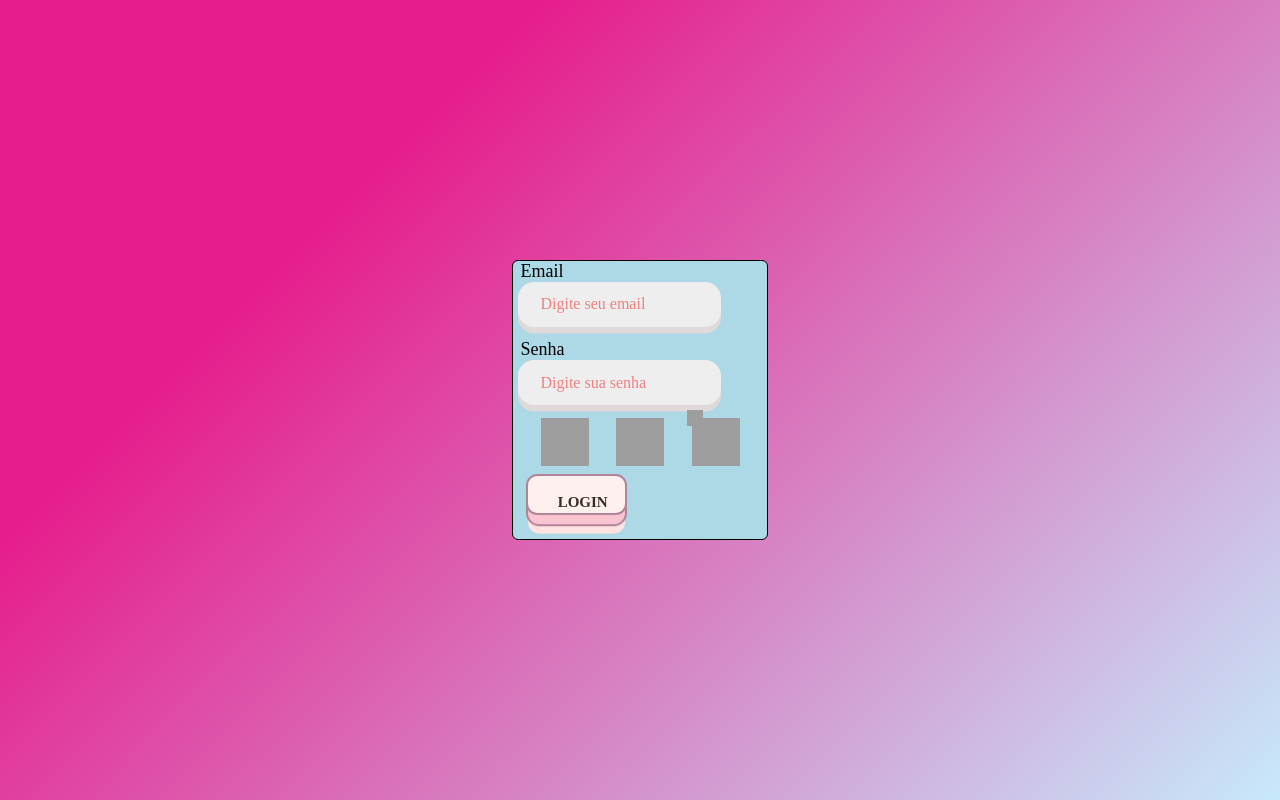
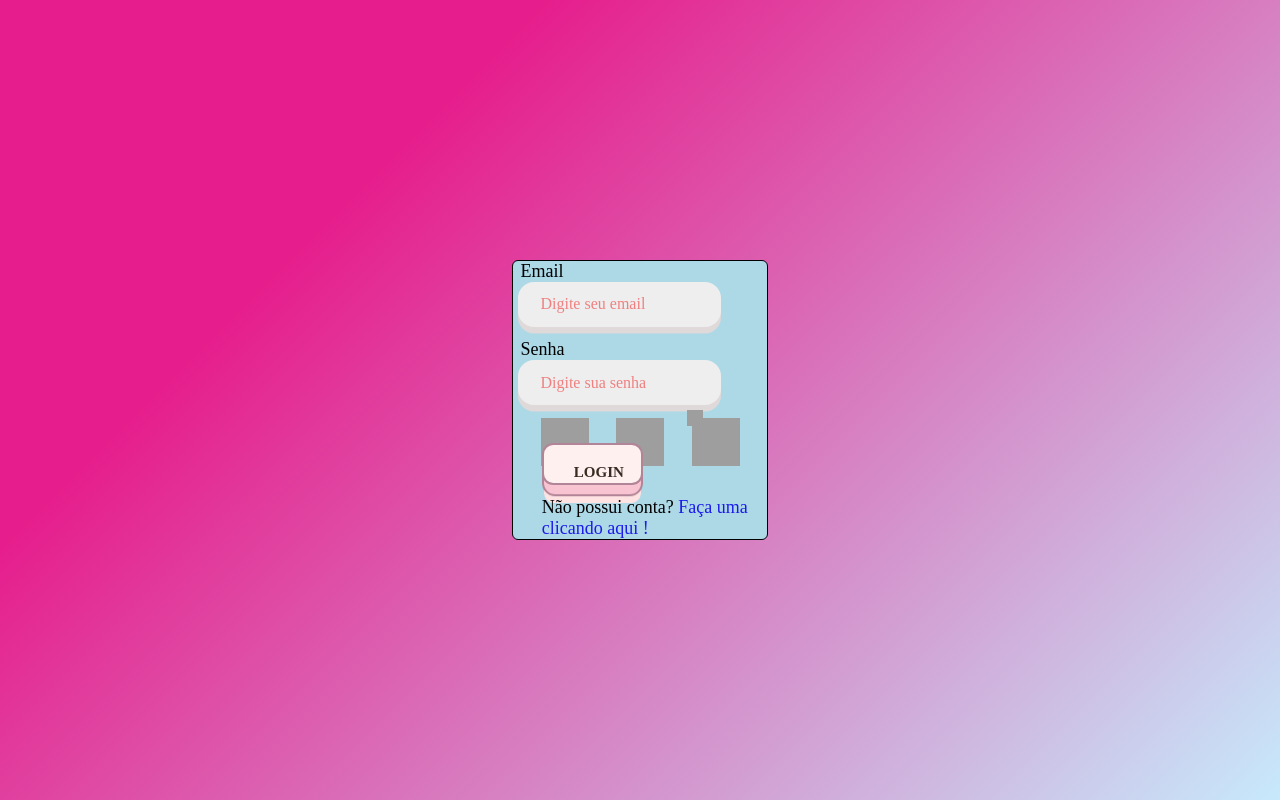
Before and after one commit to Bros12Lek/biblioteca, a PHP site: page /login.php in a window 1280 px wide. Run offline with PHP 8.4, Linux system fonts and the light colour scheme; some web fonts are replaced; grey boxes are pictures that could not be loaded.

Commit message:
Bug corrigido e novas funcionalidades adicionadas [Adriano]

```diff
--- a/cadastro.php
+++ b/cadastro.php
@@ -24,6 +24,8 @@
         <img width="48" height="48" src="https://img.icons8.com/stickers/100/instagram-new--v2.png" alt="instagram-new--v2"/>
         <img width="48" height="48" src="https://img.icons8.com/officel/40/linkedin.png" alt="linkedin"/>
       </section>
+      <p class="p">Já possui uma conta? <a href="./login.php">Faça o seu login !</a></p>
+    </form>
   </div>
   <script src="./src/passwordConfirm.js"></script>
 </body>
--- a/index.php
+++ b/index.php
@@ -9,9 +9,6 @@
 
  $res = $pdo->query($querry);
  $array = $res->fetchAll(PDO::FETCH_ASSOC);
-
-
- var_dump($_SESSION['usuario'], $_SESSION['login']);
 
 ?>
 
--- a/login.php
+++ b/login.php
@@ -19,6 +19,7 @@
                 <img width="48" height="48" src="https://img.icons8.com/officel/40/linkedin.png" alt="linkedin"/>
             </section>
             <button class="subForm" type="submit">Login</button>
+            <p class="facaConta" >Não possui conta? <a href="./cadastro.php">Faça uma clicando aqui !</a></p>
         </form>
     </div>
     <script src="./src/passwordShow.js"></script>
--- a/src/logOut-server.php
+++ b/src/logOut-server.php
@@ -13,6 +13,8 @@ if(isset($_SESSION['usuario'])){
     session_destroy();
 }
 
+session_start();
+
 if(!isset($_SESSION['login']) || !isset($_SESSION['usuario'])){
     $_SESSION['login'] = "deslogado";
     $_SESSION['usuario'] = "usuario_anonimo";
@@ -20,3 +22,5 @@ if(!isset($_SESSION['login']) || !isset($_SESSION['usuario'])){
     echo "<br>";
     echo $_SESSION['usuario'];
 }
+
+header("Location:../");
--- a/src/login-server.php
+++ b/src/login-server.php
@@ -7,10 +7,6 @@ require_once "./src/mysqlConnection.php";
 
 $email = $_POST['email'];
 $senha = $_POST['senha'];
-
-if(!isset($_SESSION['login'])){
-    $_SESSION['login'] = "deslogado";
-};
 
 $querry = "SELECT * FROM usuarios WHERE email = :email";
 $statement = $pdo->prepare($querry);
--- a/styles/style.css
+++ b/styles/style.css
@@ -159,6 +159,17 @@ header .login .logado a {
   background-color: lightblue;
   border-radius: 15px;
   box-shadow: 2px 2px 30px 15px rgba(0, 0, 0, 0.6);
+}
+.container #cadastro .p {
+  position: absolute;
+  bottom: 0;
+  left: 5.5rem;
+  font-size: large;
+}
+.container #cadastro .p a {
+  text-decoration: none;
+  color: rgb(27, 27, 235);
+  font-size: large;
 }
 .container #cadastro .redes-sociais {
   display: flex;
@@ -446,7 +457,7 @@ header .login .logado a {
   border-radius: 10px;
   border: none;
   height: 2.5rem;
-  position: relative;
+  position: absolute;
   display: inline-block;
   cursor: pointer;
   outline: none;
@@ -455,9 +466,19 @@ header .login .logado a {
   text-decoration: none;
   font-family: inherit;
   font-size: 15px;
-  margin-top: 3%;
-  margin-bottom: 10%;
-  margin-left: 5%;
+  bottom: 3.4rem;
+  left: 1.8rem;
+}
+.container #login .facaConta {
+  position: absolute;
+  bottom: 0;
+  left: 1.8rem;
+  font-size: large;
+}
+.container #login .facaConta a {
+  text-decoration: none;
+  color: rgb(27, 27, 235);
+  font-size: large;
 }
 .container #login button.subForm {
   font-weight: 600;
```
Also changed, not shown: styles/modules/_cadastro.scss (+12 -0 lines), styles/modules/_login.scss (+15 -4 lines), src/script.js (deleted), 1 other file.
